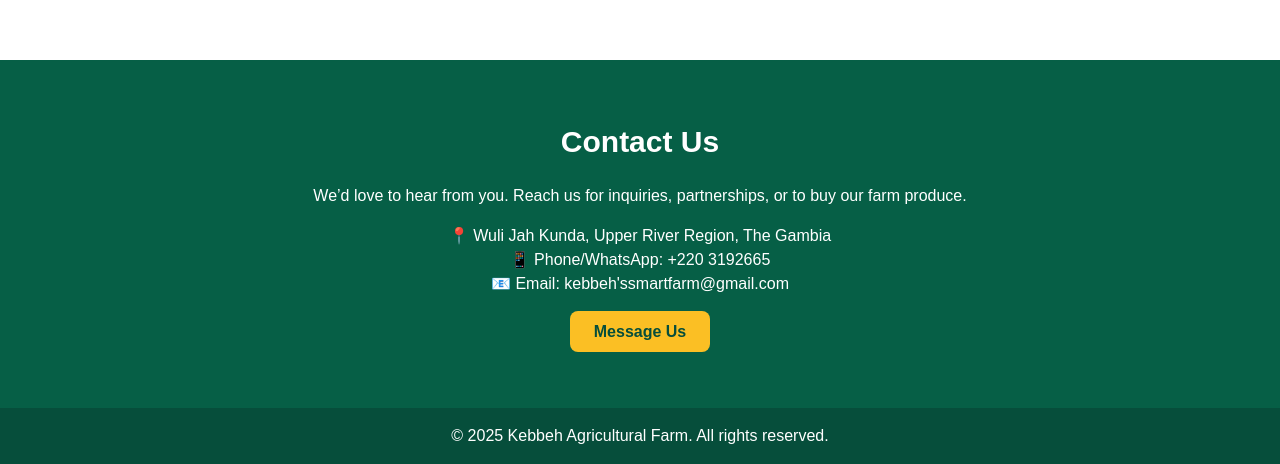
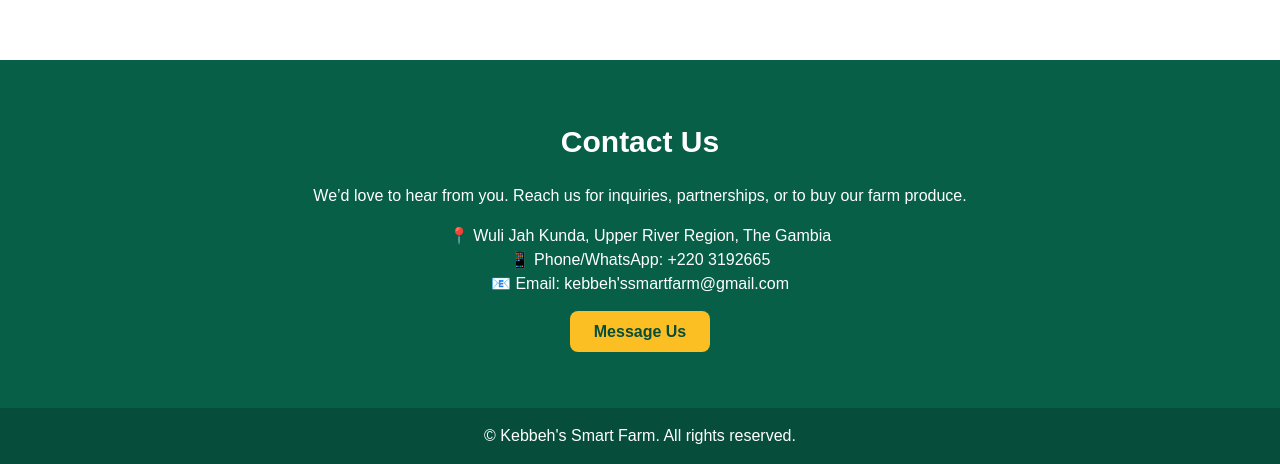
Before and after one commit to kebbehssmartfarm-rgb/.co, a plain HTML site: page index.html in a window 1280 px wide. Shown: the part 6621-7085 px from the top of the page. Drawn offline with nearby package versions, Linux system fonts and the light colour scheme.

Commit message:
Update index.html

```diff
--- a/index.html
+++ b/index.html
@@ -193,7 +193,7 @@
 
   <!-- FOOTER -->
   <footer class="bg-green-900 text-white text-center py-4">
-    <p>&copy; 2025 Kebbeh Agricultural Farm. All rights reserved.</p>
+    <p>&copy; Kebbeh's Smart Farm. All rights reserved.</p>
   </footer>
 </body>
 </html>
```
